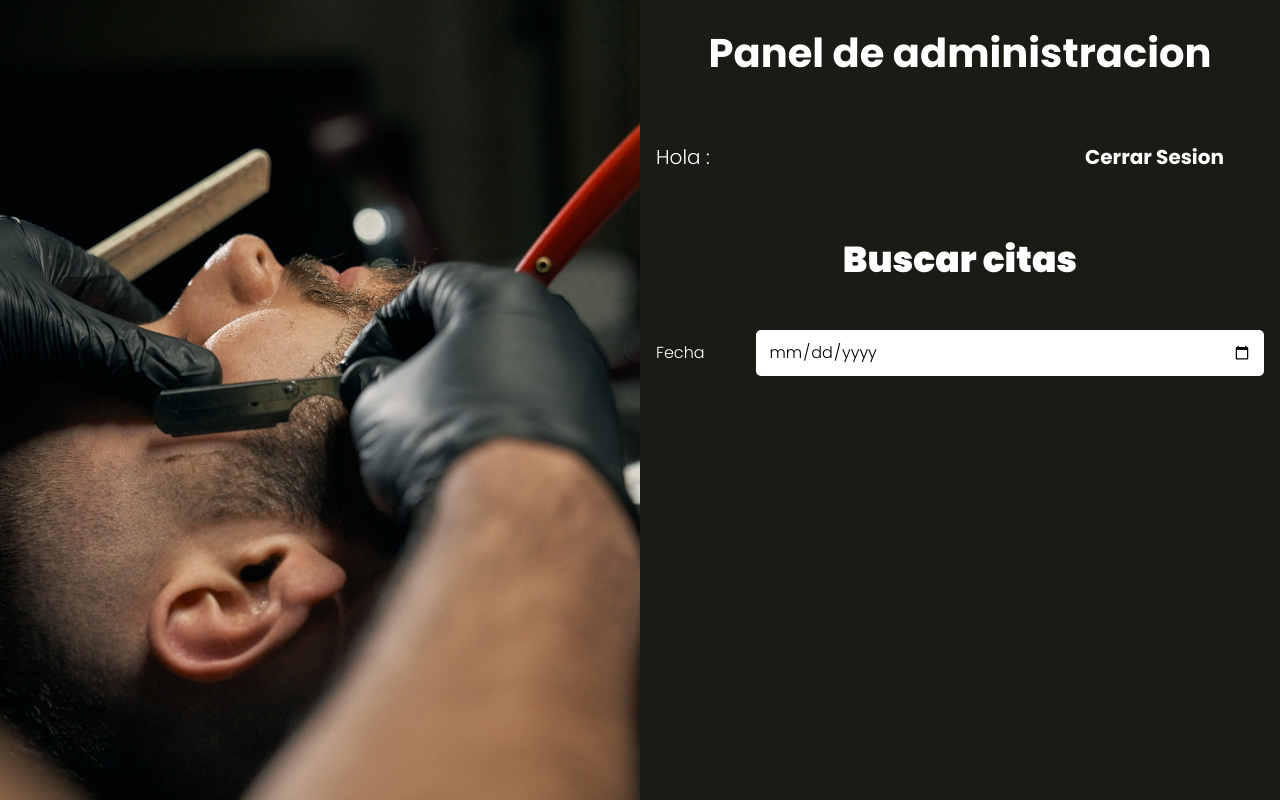
After one commit to pierodev0/app-salon, a PHP site: template views/admin/index.php in a window 1280 px wide. The commit adds this page. Run offline with PHP 8.4, Linux system fonts and the light colour scheme; the template is opened without the code that fills it, so the values that code supplies are empty; style sheets or scripts are compiled from the project's sources.

Commit message:
admin: crear vista del panel

```diff
--- a/controllers/LoginController.php
+++ b/controllers/LoginController.php
@@ -35,7 +35,6 @@ class LoginController
 
                         if ($usuario->admin === '1') {
                             $_SESSION['admin'] = $usuario->admin ?? null;
-                            dump("Admin");
                             redirect('/admin');
                         } else {
                             redirect('/cita');
--- a/public/index.php
+++ b/public/index.php
@@ -2,6 +2,7 @@
 
 require_once __DIR__ . '/../includes/app.php';
 
+use Controllers\AdminController;
 use Controllers\APIController;
 use Controllers\CitaController;
 use Controllers\LoginController;
@@ -30,6 +31,7 @@ $router->get("/mensaje",[LoginController::class, 'mensaje']);
 
 //AREA PRIVADA
 $router->get("/cita",[CitaController::class, 'index']);
+$router->get("/admin",[AdminController::class, 'index']);
 
 //API de citas
 $router->get('/api/servicios',[APIController::class,'index']);
--- /dev/null
+++ b/views/admin/index.php
@@ -0,0 +1,4 @@
+<h1 class="nombre-pagina">Panel de administracion</h1>
+<?php
+    include_once __DIR__ . '/../templates/barra.php';
+?>
--- /dev/null
+++ b/views/templates/barra.php
@@ -0,0 +1,17 @@
+<div class="barra">
+    <p>Hola : <?= $_SESSION['nombre'] ?? '' ?></p>
+    <a class="boton" href="/logout">Cerrar Sesion</a>
+</div>
+<h2>Buscar citas</h2>
+<div class="busqueda">
+    <form action="" class="formulario">
+        <div class="campo">
+            <label for="fecha">Fecha</label>
+            <input type="date" id="fecha" name="fecha" >
+        </div>
+    </form>
+</div>
+
+<div  id="citas-admin">
+
+</div>
```
Also changed, not shown: controllers/AdminController.php (added, +12 -0 lines), views/cita/index.php (+3 -4 lines).
